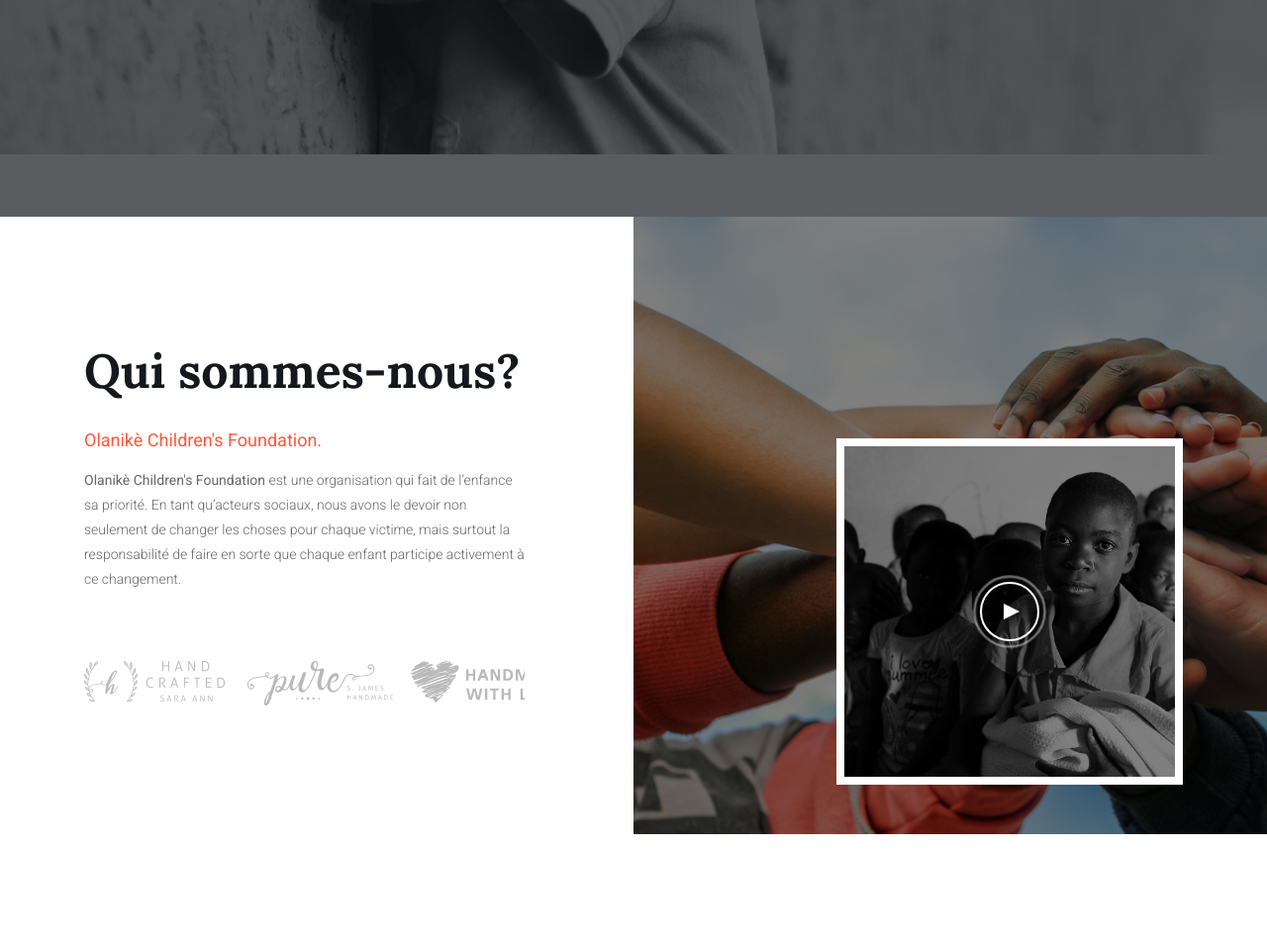
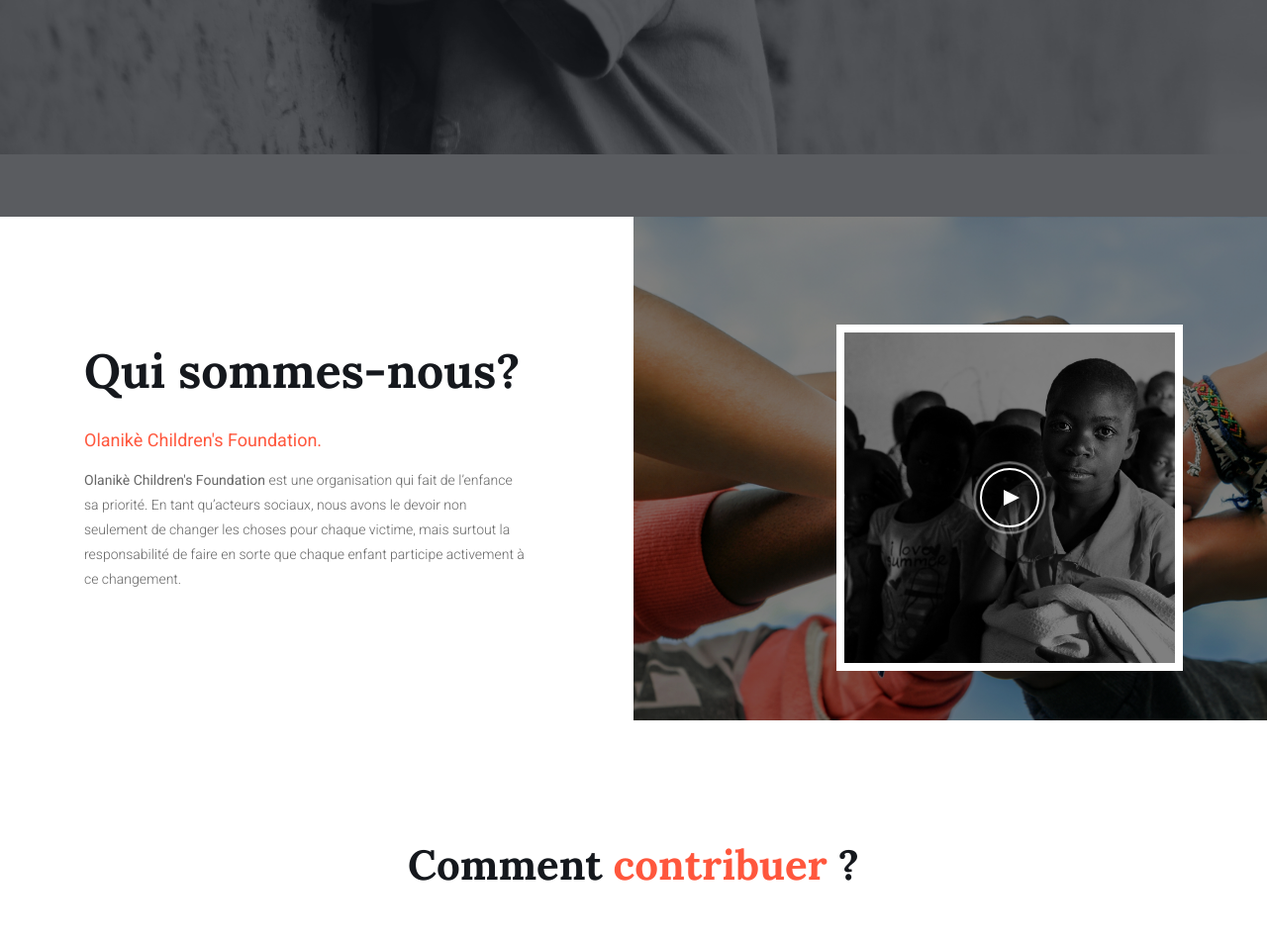
Before and after one commit to baba-mandef/olanike, a Django app: template ola/home/templates/home.html in a window 1280 px wide. Shown: the part 681-1634 px from the top of the page at 99% size. Run offline with Django 3.2, Linux system fonts and the light colour scheme; the template is opened without the code that fills it, so the values that code supplies are empty; parts of the project's set-up code (start-up, migrations or seed data) failed here and were passed over; some libraries are stand-ins or nearby versions; some web fonts are replaced.

Commit message:
- update home.html

```diff
--- a/ola/home/templates/home.html
+++ b/ola/home/templates/home.html
@@ -26,20 +26,7 @@
 							<i class="ti-angle-right ml-1"></i>
 						</a> -->
 
-						<div class="active-brand-carusel">
-							<div class="single-brand">
-								<img class="mx-auto w-auto" src="img/brands/b1.png" alt="">
-							</div>
-							<div class="single-brand">
-								<img class="mx-auto w-auto" src="img/brands/b2.png" alt="">
-							</div>
-							<div class=" single-brand">
-								<img class="mx-auto w-auto" src="img/brands/b3.png" alt="">
-							</div>
-							<div class=" single-brand">
-								<img class="mx-auto w-auto" src="img/brands/b2.png" alt="">
-							</div>
-						</div>
+
 					</div>
 				</div>
 				<div class="col-lg-4 offset-lg-3 col-md-6 offset-md-1 d-lg-block d-none">
```
